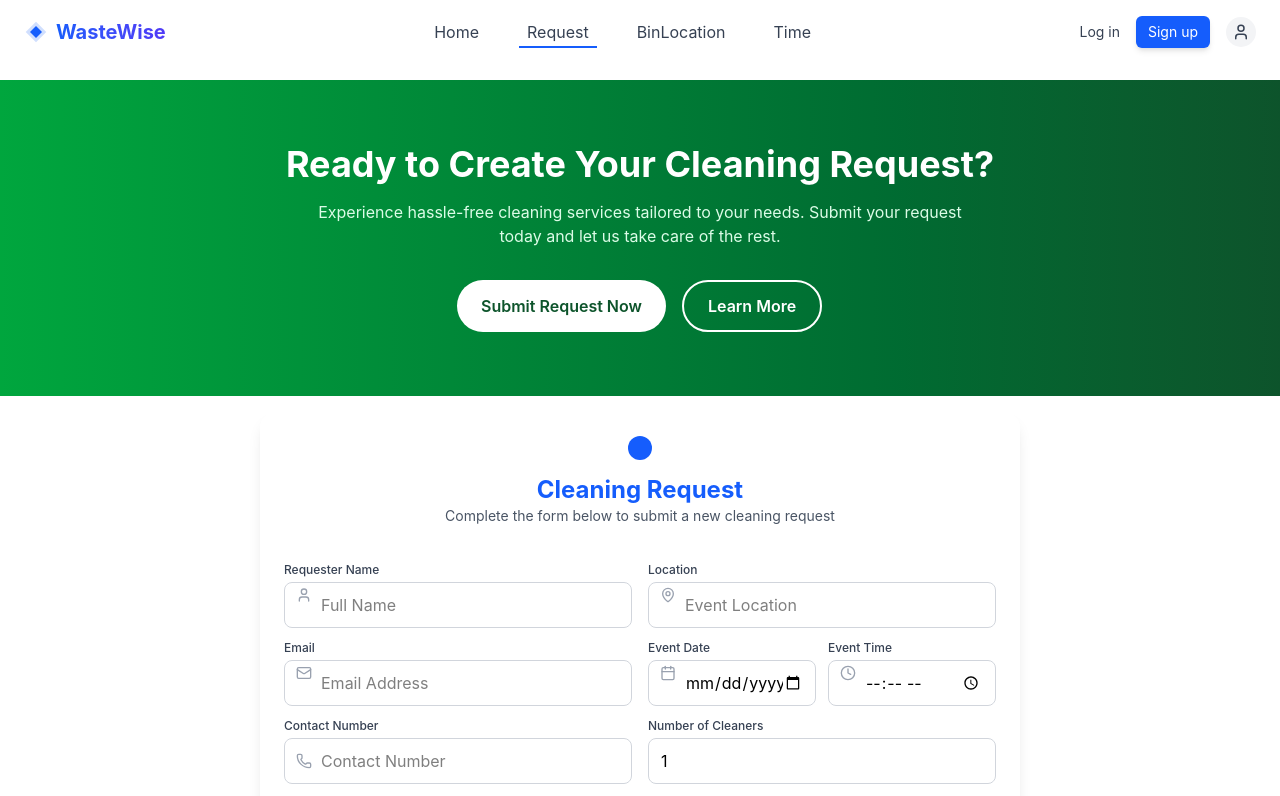
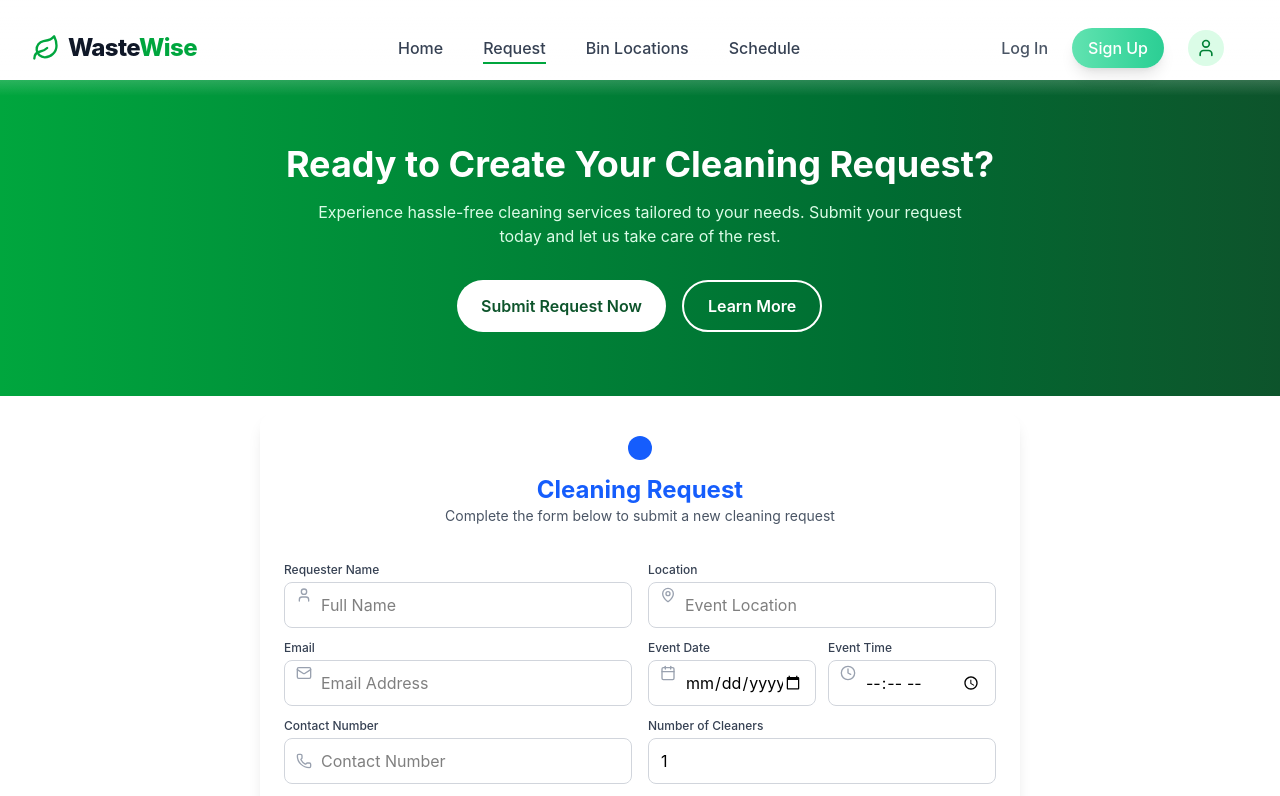
Before and after one commit to Aravinda-99/E_Garbage_Management_System, a React (Vite) app in the folder client/Client/: page /RequestPage in a window 1280 px wide. Shown: the top 796 px of the page. Built offline with nearby package versions, Linux system fonts and the light colour scheme.

Commit message:
navbar update

```diff
--- a/client/Client/src/Components/Navbar.jsx
+++ b/client/Client/src/Components/Navbar.jsx
@@ -1,5 +1,5 @@
 import React, { useState, useEffect, useRef } from 'react';
-import { User, Menu, X } from 'lucide-react';
+import { User, Menu, X, Leaf } from 'lucide-react';
 import { Link, useLocation } from 'react-router-dom';
 
 const Navbar = () => {
@@ -11,22 +11,13 @@ const Navbar = () => {
   const location = useLocation();
   const dropdownRef = useRef(null);
 
-  // Handle scroll effect and entrance animation
+  // Handle scroll and entrance animation
   useEffect(() => {
     const handleScroll = () => {
-      if (window.scrollY > 10) {
-        setIsScrolled(true);
-      } else {
-        setIsScrolled(false);
-      }
+      setIsScrolled(window.scrollY > 20);
     };
 
-    // Set initial visibility after a short delay for entrance animation
-    const timer = setTimeout(() => {
-      setIsVisible(true);
-    }, 100);
-
-    // Set active link based on current path
+    const timer = setTimeout(() => setIsVisible(true), 100);
     const pathname = location.pathname;
     if (pathname === '/') setActiveLink('Home');
     else if (pathname === '/RequestPage') setActiveLink('Request');
@@ -40,186 +31,158 @@ const Navbar = () => {
     };
   }, [location]);
 
-  // Handle clicks outside the dropdown to close it
+  // Handle dropdown close on outside click
   useEffect(() => {
     const handleClickOutside = (event) => {
       if (dropdownRef.current && !dropdownRef.current.contains(event.target)) {
         setShowDropdown(false);
       }
     };
-
     document.addEventListener('mousedown', handleClickOutside);
-    return () => {
-      document.removeEventListener('mousedown', handleClickOutside);
-    };
+    return () => document.removeEventListener('mousedown', handleClickOutside);
   }, []);
 
-  const toggleMobileMenu = () => {
-    setMobileMenuOpen(!isMobileMenuOpen);
-  };
+  const toggleMobileMenu = () => setMobileMenuOpen(!isMobileMenuOpen);
+  const toggleDropdown = () => setShowDropdown(!showDropdown);
 
-  const toggleDropdown = () => {
-    setShowDropdown(!showDropdown);
-  };
-
-  // Navigation links with their corresponding routes
   const navLinks = [
     { name: 'Home', path: '/' },
     { name: 'Request', path: '/RequestPage' },
-    { name: 'BinLocation', path: '/bin-locations' },
-    { name: 'Time', path: '/Time' }
+    { name: 'Bin Locations', path: '/bin-locations' },
+    { name: 'Schedule', path: '/Time' }, // Renamed "Time" to "Schedule" for clarity
   ];
 
   return (
     <>
-      {/* Inject style to fix white line */}
       <style jsx global>{`
-        body, html {
-          margin: 0;
-          padding: 0;
-          overflow-x: hidden;
-          width: 100%;
+        @keyframes gradientFlow {
+          0% { background-position: 0% 50%; }
+          50% { background-position: 100% 50%; }
+          100% { background-position: 0% 50%; }
+        }
+        .gradient-flow {
+          background: linear-gradient(270deg, #10B981, #34D399, #6EE7B7);
+          background-size: 200% 200%;
+          animation: gradientFlow 8s ease infinite;
         }
       `}</style>
 
       <header
-        className={`fixed top-0 left-0 right-0 w-full z-50 transition-all duration-500 ${
-          isScrolled ? 'bg-white shadow-lg py-1' : 'bg-white/90 py-2'
-        } ${isVisible ? 'opacity-100 translate-y-0' : 'opacity-0 -translate-y-4'}`}
+        className={`fixed top-0 left-0 right-0 w-full z-50 transition-all duration-700 ease-out ${
+          isScrolled ? 'bg-white shadow-2xl py-2' : 'bg-gradient-to-b from-white to-transparent py-4'
+        } ${isVisible ? 'opacity-100 translate-y-0' : 'opacity-0 -translate-y-6'}`}
       >
-        <div className="w-full px-6 flex justify-between items-center h-12">
+        <div className="container mx-auto px-4 sm:px-6 lg:px-8 flex justify-between items-center h-16">
+          {/* Logo */}
           <Link to="/" className="flex items-center group">
-            {/* Logo SVG */}
-            <div className="mr-2 text-blue-600 transition-transform duration-500 transform group-hover:rotate-12">
-              <svg width="24" height="24" viewBox="0 0 28 28" fill="none" xmlns="http://www.w3.org/2000/svg">
-                <path d="M14 2L26 14L14 26L2 14L14 2Z" fill="currentColor" fillOpacity="0.2" />
-                <path d="M14 7L21 14L14 21L7 14L14 7Z" fill="currentColor" />
-              </svg>
-            </div>
-
-            {/* Text with shimmer effect */}
-            <span className="text-xl font-bold relative">
-              <span className="bg-gradient-to-r from-blue-600 to-indigo-600 bg-clip-text text-transparent">
-                WasteWise
-              </span>
-              <span className="absolute inset-0 w-full bg-gradient-to-r from-transparent via-white/30 to-transparent bg-clip-text text-transparent animate-shimmer"></span>
+            <Leaf
+              size={28}
+              className="text-green-600 transition-transform duration-500 group-hover:rotate-90 group-hover:scale-110"
+            />
+            <span className="ml-2 text-2xl font-extrabold tracking-tight">
+              <span className="text-gray-900">Waste</span>
+              <span className="text-green-600">Wise</span>
             </span>
           </Link>
 
           {/* Desktop Navigation */}
-          <nav className="hidden md:flex space-x-8">
+          <nav className="hidden lg:flex items-center space-x-10">
             {navLinks.map((link, index) => (
               <Link
                 key={link.name}
                 to={link.path}
-                className={`relative px-2 py-1 text-gray-700 hover:text-blue-600 transition-all duration-300 overflow-hidden
-                  ${isVisible ? 'opacity-100 translate-y-0' : 'opacity-0 translate-y-4'}`}
-                style={{ transitionDelay: `${index * 100 + 200}ms` }}
+                className={`relative text-gray-700 hover:text-green-600 font-medium transition-all duration-300 group
+                  ${isVisible ? 'opacity-100 translate-y-0' : 'opacity-0 translate-y-6'}`}
+                style={{ transitionDelay: `${index * 150}ms` }}
                 onClick={() => setActiveLink(link.name)}
               >
                 {link.name}
-                <span className={`absolute bottom-0 left-0 w-full h-0.5 bg-blue-600 transition-all duration-300 transform
-                  ${activeLink === link.name ? 'scale-x-100' : 'scale-x-0'}`}></span>
-                <span className="absolute inset-0 w-full h-full bg-blue-100 rounded-lg opacity-0 hover:opacity-10 transition-opacity duration-300"></span>
+                <span
+                  className={`absolute -bottom-1 left-0 w-full h-0.5 transition-all duration-300 origin-center
+                    ${activeLink === link.name ? 'bg-green-600 scale-x-100' : 'bg-green-400 scale-x-0 group-hover:scale-x-100'}`}
+                />
               </Link>
             ))}
           </nav>
 
-          <div className="flex items-center space-x-4">
+          {/* User Actions */}
+          <div className="flex items-center space-x-6">
             <Link
               to="/login"
-              className={`text-gray-700 hover:text-blue-600 transition-all duration-300 text-sm
-                ${isVisible ? 'opacity-100 translate-y-0' : 'opacity-0 translate-y-4'}`}
+              className={`text-gray-600 hover:text-green-600 font-medium transition-all duration-300
+                ${isVisible ? 'opacity-100 translate-y-0' : 'opacity-0 translate-y-6'}`}
+              style={{ transitionDelay: '500ms' }}
+            >
+              Log In
+            </Link>
+            <Link
+              to="/signup"
+              className={`relative px-4 py-2 rounded-full text-white font-medium overflow-hidden transition-all duration-500
+                gradient-flow shadow-lg hover:shadow-xl transform hover:scale-105
+                ${isVisible ? 'opacity-100 translate-y-0' : 'opacity-0 translate-y-6'}`}
               style={{ transitionDelay: '600ms' }}
             >
-              Log in
+              Sign Up
             </Link>
 
-            <Link
-              to="/signup"
-              className={`bg-blue-600 text-white px-3 py-1.5 rounded-md hover:bg-blue-700 transition-all duration-300
-                shadow-md hover:shadow-lg relative overflow-hidden text-sm
-                ${isVisible ? 'opacity-100 translate-y-0' : 'opacity-0 translate-y-4'}`}
-              style={{ transitionDelay: '700ms' }}
-            >
-              <span className="relative z-10">Sign up</span>
-              <span className="absolute inset-0 bg-gradient-to-r from-blue-700 to-indigo-700 transform scale-x-0 origin-left transition-transform duration-500 hover:scale-x-100"></span>
-            </Link>
-
-            {/* Fixed Dropdown that doesn't auto-hide */}
+            {/* User Dropdown */}
             <div
               ref={dropdownRef}
-              className={`relative ${isVisible ? 'opacity-100 translate-y-0' : 'opacity-0 translate-y-4'}`}
-              style={{ transitionDelay: '800ms' }}
+              className={`relative ${isVisible ? 'opacity-100 translate-y-0' : 'opacity-0 translate-y-6'}`}
+              style={{ transitionDelay: '700ms' }}
             >
               <button
                 onClick={toggleDropdown}
-                className="p-1.5 rounded-full bg-gray-100 hover:bg-gray-200 transition-all duration-300 transform hover:scale-110"
+                className="p-2 rounded-full bg-green-100 hover:bg-green-200 transition-all duration-300 transform hover:rotate-12"
                 aria-expanded={showDropdown}
-                aria-haspopup="true"
               >
-                <User size={18} className="text-gray-700" />
+                <User size={20} className="text-green-700" />
               </button>
-
-              {/* Dropdown menu that stays visible */}
               {showDropdown && (
-                <div className="absolute right-0 mt-2 w-48 bg-white rounded-md shadow-xl py-2 z-50 border border-gray-200">
+                <div className="absolute right-0 mt-3 w-56 bg-white rounded-xl shadow-2xl p-2 border border-green-100 z-50">
+                  {[
+                    { name: 'Profile', path: '/UserProfileView' },
+                    { name: 'Settings', path: '/settings' },
+                    { name: 'Logout', path: '/logout' },
+                  ].map((item) => (
                     <Link
-                    to="/UserProfileView"
-                    className="block px-4 py-2 text-gray-700 hover:bg-blue-50 hover:text-blue-600 transition-colors duration-200"
+                      key={item.name}
+                      to={item.path}
+                      className="block px-4 py-2.5 text-gray-700 hover:bg-green-50 hover:text-green-600 rounded-lg transition-all duration-200"
                       onClick={() => setShowDropdown(false)}
                     >
-                    Profile
+                      {item.name}
                     </Link>
-                  <Link
-                    to="/settings"
-                    className="block px-4 py-2 text-gray-700 hover:bg-blue-50 hover:text-blue-600 transition-colors duration-200"
-                    onClick={() => setShowDropdown(false)}
-                  >
-                    Settings
-                  </Link>
-                  <Link
-                    to="/logout"
-                    className="block px-4 py-2 text-gray-700 hover:bg-blue-50 hover:text-blue-600 transition-colors duration-200"
-                    onClick={() => setShowDropdown(false)}
-                  >
-                    Logout
-                  </Link>
+                  ))}
                 </div>
               )}
-            </div>
             </div>
 
             {/* Mobile Menu Button */}
             <button
-            className={`md:hidden p-1.5 rounded-md focus:outline-none focus:ring-2 focus:ring-blue-500 transition-opacity duration-300
-              ${isVisible ? 'opacity-100' : 'opacity-0'}`}
+              className="lg:hidden p-2 rounded-md text-gray-700 hover:bg-green-100 transition-all duration-300"
               onClick={toggleMobileMenu}
-            aria-label="Menu"
-            style={{ transitionDelay: '900ms' }}
+              aria-label="Toggle menu"
             >
-            {isMobileMenuOpen ? (
-              <X size={20} className="text-gray-800" />
-            ) : (
-              <Menu size={20} className="text-gray-800" />
-            )}
+              {isMobileMenuOpen ? <X size={24} /> : <Menu size={24} />}
             </button>
+          </div>
         </div>
 
         {/* Mobile Menu */}
         <div
-          className={`md:hidden overflow-hidden transition-all duration-500 ease-in-out
-            ${isMobileMenuOpen ? 'max-h-64 opacity-100' : 'max-h-0 opacity-0'}`}
+          className={`lg:hidden transition-all duration-500 ease-in-out overflow-hidden ${
+            isMobileMenuOpen ? 'max-h-96 opacity-100' : 'max-h-0 opacity-0'
+          }`}
         >
-          <div className="px-6 pt-2 pb-4 space-y-3 bg-white/95 shadow-inner">
+          <div className="px-4 py-6 bg-white shadow-lg">
             {navLinks.map((link, index) => (
               <Link
                 key={link.name}
                 to={link.path}
-                className={`block py-2 px-2 transition-all duration-300 rounded-md transform
-                  ${activeLink === link.name ? 'bg-blue-50 text-blue-600 font-medium' : 'text-gray-700 hover:bg-gray-50'}
-                  ${isMobileMenuOpen ? 'translate-x-0 opacity-100' : '-translate-x-4 opacity-0'}`}
-                style={{ transitionDelay: isMobileMenuOpen ? `${index * 100}ms` : '0ms' }}
+                className={`block py-3 px-4 text-gray-700 hover:bg-green-50 hover:text-green-600 rounded-lg font-medium transition-all duration-300
+                  ${activeLink === link.name ? 'bg-green-50 text-green-600' : ''}`}
+                style={{ transitionDelay: `${index * 100}ms` }}
                 onClick={() => {
                   setActiveLink(link.name);
                   setMobileMenuOpen(false);
@@ -228,15 +191,6 @@ const Navbar = () => {
                 {link.name}
               </Link>
             ))}
-            <div className={`pt-2 mt-2 border-t border-gray-100 transition-all duration-300 transform
-              ${isMobileMenuOpen ? 'translate-x-0 opacity-100' : '-translate-x-4 opacity-0'}`}
-              style={{ transitionDelay: isMobileMenuOpen ? '400ms' : '0ms' }}
-            >
-              <Link to="/UserProfileView" className="flex items-center py-2 px-2 text-gray-700 hover:bg-gray-50 rounded-md group">
-                <User size={16} className="mr-2 transition-transform duration-300 group-hover:scale-110" />
-                <span>Profile</span>
-              </Link>
-            </div>
           </div>
         </div>
       </header>
```
Lines whose indentation alone changed are shown as unchanged.
